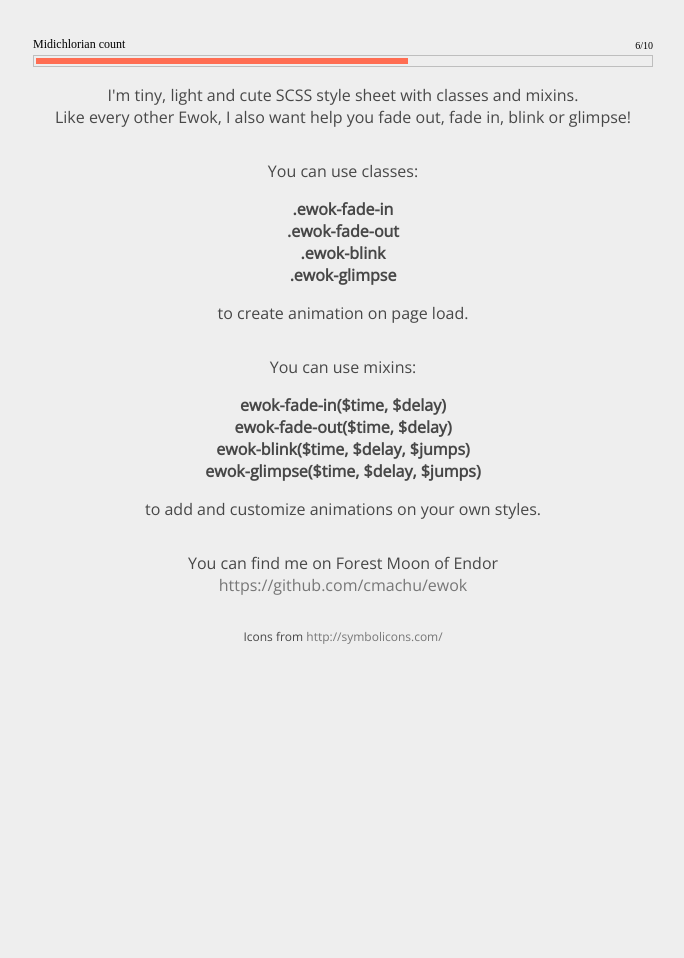
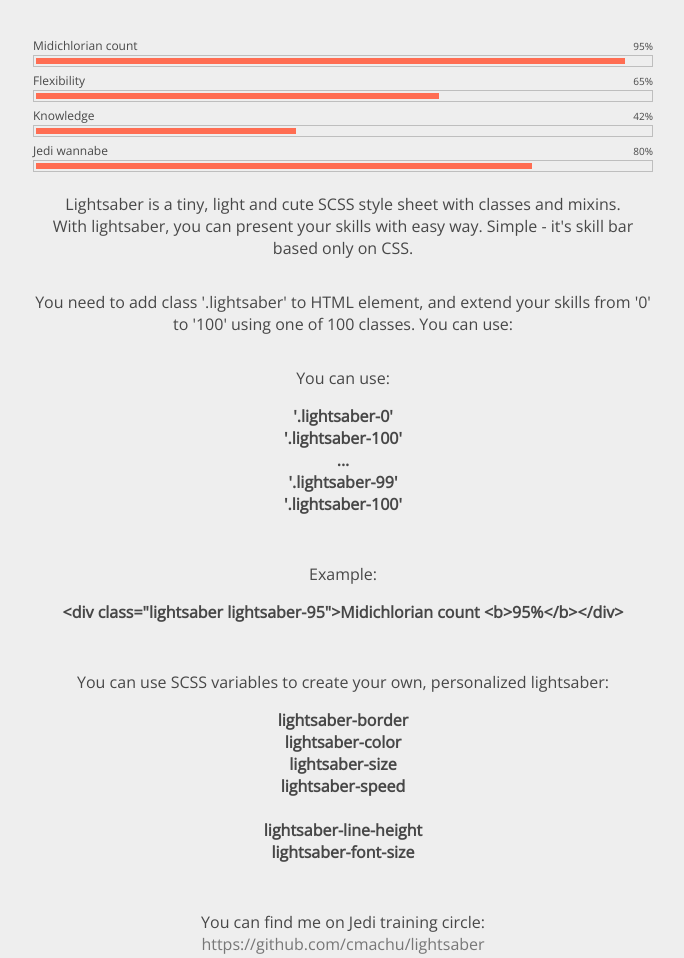
Before and after one commit to cmachu/lightsaber, a website: page docs/index.html in a window 1280 px wide. Shown: the part 957-1915 px from the top of the page, without its empty margins (297-981 px from the left). Before the commit the page ends 1602 px from the top, so only its background shows below. Drawn offline with nearby package versions, Linux system fonts and the light colour scheme.

Commit message:
Docs update

```diff
--- a/docs/assets/css/demo.css
+++ b/docs/assets/css/demo.css
@@ -31,6 +31,11 @@
     margin-bottom:2em;
     text-align: center;
 
+}
+
+.lightsaber{
+    font-family: "Open Sans",sans-serif;
+    color:rgba(0,0,0,0.7);
 }
 
 p span{
--- a/docs/index.html
+++ b/docs/index.html
@@ -19,11 +19,16 @@
     <section class="example-details">
         <div class="example-details-container">
             <h1>Your own Lightsaber!</h1>
-            <p><div class="lightsaber lightsaber-60">Midichlorian count <b>6/10</b></div></p>
-            <p>I'm tiny, light and cute SCSS style sheet with classes and mixins.<br>Like every other Ewok, I also want help you fade out, fade in, blink or glimpse!</p>
-            <p>You can use classes: <span><b>.ewok-fade-in</b> <b>.ewok-fade-out</b> <b>.ewok-blink</b> <b>.ewok-glimpse</b></span> to create animation on page load.</p>
-            <p>You can use mixins: <span><b>ewok-fade-in($time, $delay)</b> <b>ewok-fade-out($time, $delay)</b><b>ewok-blink($time, $delay, $jumps)</b><b>ewok-glimpse($time, $delay, $jumps)</b></span> to add and customize animations on your own styles.</p>
-            <p>You can find me on Forest Moon of Endor<br><a href="https://github.com/cmachu/ewok">https://github.com/cmachu/ewok</a></p>
+            <div class="lightsaber lightsaber-95">Midichlorian count <b>95%</b></div><Br>
+            <div class="lightsaber lightsaber-65">Flexibility <b>65%</b></div><BR>
+            <div class="lightsaber lightsaber-42">Knowledge <b>42%</b></div><BR>
+            <div class="lightsaber lightsaber-80">Jedi wannabe <b>80%</b></div><BR>
+            <p>Lightsaber is a tiny, light and cute SCSS style sheet with classes and mixins.<br>With lightsaber, you can present your skills with easy way. Simple - it's skill bar based only on CSS.</p>
+            <p>You need to add class '.lightsaber' to HTML element, and extend your skills from '0' to '100' using one of 100 classes. You can use:</p>
+            <p>You can use: <span><b>'.lightsaber-0'</b><b>'.lightsaber-100'</b><b>...</b><b>'.lightsaber-99'</b><b>'.lightsaber-100'</b></span></p>
+            <p>Example: <span><b>&#60;div class="lightsaber lightsaber-95"&#62;Midichlorian count &#60;b&#62;95%&#60;/b&#62;&#60;/div&#62;</pre></b></span></p>
+            <p>You can use SCSS variables to create your own, personalized lightsaber: <span><b>lightsaber-border</b> <b>lightsaber-color</b> <b>lightsaber-size</b> <b>lightsaber-speed</b> <b></b> <b>lightsaber-line-height</b> <b>lightsaber-font-size</b></span></p>
+            <p>You can find me on Jedi training circle: <br><a href="https://github.com/cmachu/lightsaber">https://github.com/cmachu/lightsaber</a></p>
             <p class="text-small">Icons from <a href="http://symbolicons.com/">http://symbolicons.com/</a></p>
         </div>
     </section>
```
